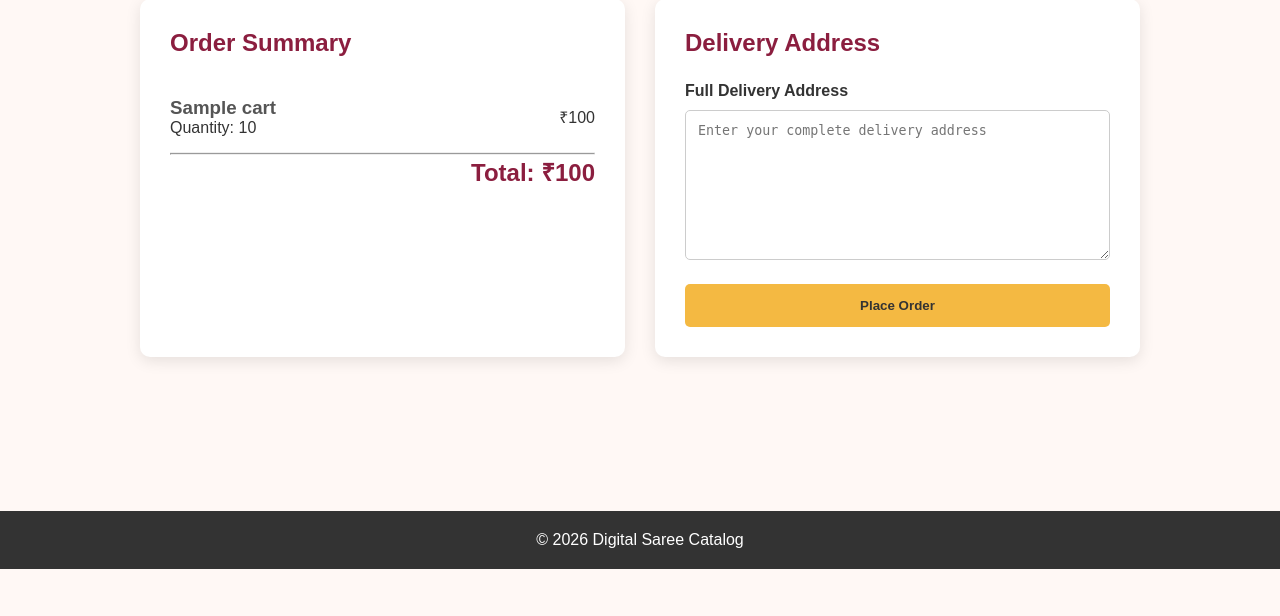
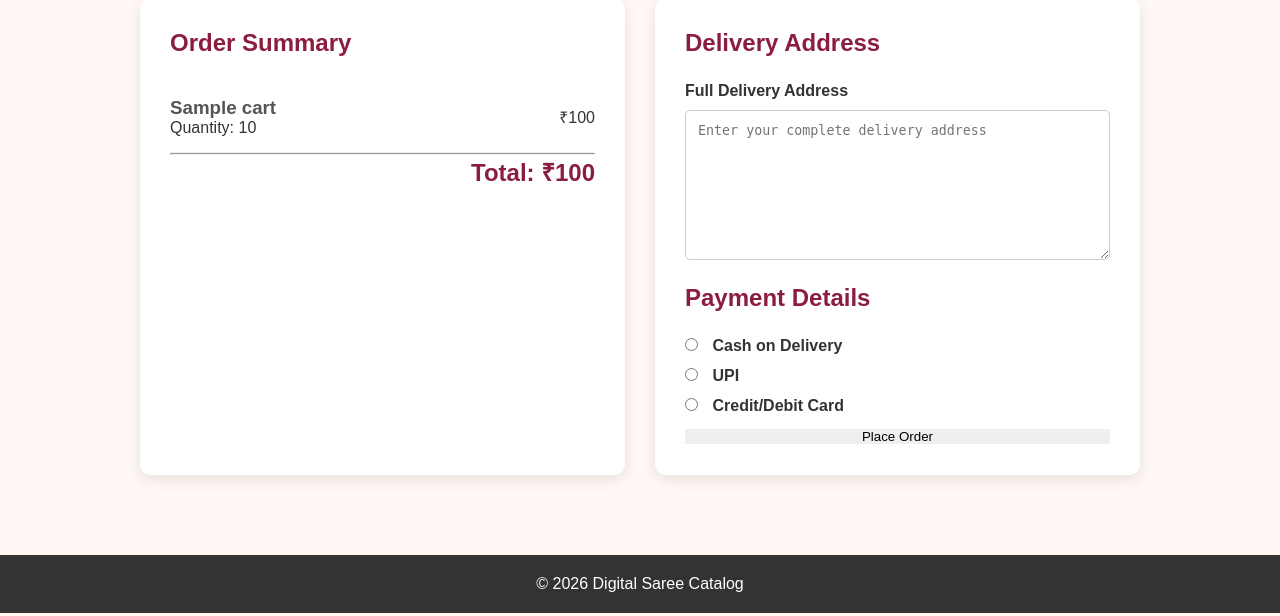
Before and after one commit to Navya1919Sri/Digital-Saree-Catalog-And-Online-Mangement-System, a Flask app: page /checkout in a window 1280 px wide. Shown: the part 184-800 px from the top of the page. Run offline with Flask 3, Linux system fonts and the light colour scheme; a user stored in the database is signed in; tables that the repository leaves empty hold one stand-in row (values such as "Sample post"); a database or web service that is not in the repository returns one stand-in record (values such as "Sample title"); some libraries are stand-ins or nearby versions.

Commit message:
updated all files

```diff
--- a/app.py
+++ b/app.py
@@ -362,14 +362,15 @@ def remove_from_cart(cart_id):
 # -----------------------------
 # CHECKOUT
 # -----------------------------
+# -----------------------------
+# CHECKOUT
+# -----------------------------
 @app.route("/checkout", methods=["GET", "POST"])
 def checkout():
     if "user_id" not in session:
         return redirect(url_for("login"))
-
     connection = get_db_connection()
     cursor = connection.cursor(cursor_factory=RealDictCursor)
-
     cursor.execute("""
         SELECT
             cart.id,
@@ -385,46 +386,38 @@ def checkout():
     """, (
         session["user_id"],
     ))
-
     cart_items = cursor.fetchall()
-
     if not cart_items:
         cursor.close()
         connection.close()
         return redirect(url_for("cart"))
-
     total = 0
-
     for item in cart_items:
         total += item["price"] * item["quantity"]
-
     if request.method == "POST":
         delivery_address = request.form["address"]
-
+        payment_method = request.form["payment_method"]
         for item in cart_items:
             if item["quantity"] > item["stock"]:
                 cursor.close()
                 connection.close()
-
                 return (
                     f"Not enough stock available for "
                     f"{item['name']}"
                 )
-
         cursor.execute("""
             INSERT INTO orders
-            (user_id, total_amount, status, delivery_address)
-            VALUES (%s, %s, %s, %s)
+            (user_id, total_amount, status, delivery_address, payment_method)
+            VALUES (%s, %s, %s, %s, %s)
             RETURNING id
         """, (
             session["user_id"],
             total,
             "Pending",
-            delivery_address
+            delivery_address,
+            payment_method
         ))
-
         order_id = cursor.fetchone()["id"]
-
         for item in cart_items:
             cursor.execute("""
                 INSERT INTO order_items
@@ -436,7 +429,6 @@ def checkout():
                 item["quantity"],
                 item["price"]
             ))
-
             cursor.execute("""
                 UPDATE sarees
                 SET stock = stock - %s
@@ -445,7 +437,6 @@ def checkout():
                 item["quantity"],
                 item["saree_id"]
             ))
-
         cursor.execute("""
             DELETE FROM cart
             WHERE user_id = %s
@@ -464,16 +455,13 @@ def checkout():
                 order_id=order_id
             )
         )
-
     cursor.close()
     connection.close()
-
     return render_template(
         "checkout.html",
         cart_items=cart_items,
         total=total
     )
-
 # -----------------------------
 # ORDER SUCCESS
 # -----------------------------
--- a/static/css/style.css
+++ b/static/css/style.css
@@ -1446,3 +1446,11 @@ footer {
 .btn-cart:hover {
     background-color: #27ae60;
 }
+.payment-option {
+    margin: 12px 0;
+    font-size: 16px;
+}
+
+.payment-option input {
+    margin-right: 10px;
+}
--- a/templates/checkout.html
+++ b/templates/checkout.html
@@ -52,23 +52,33 @@ Checkout - Digital Saree
 
             <form method="POST">
 
-                <label>
-                    Full Delivery Address
-                </label>
+               <label>Full Delivery Address</label>
+                <textarea name="address" placeholder="Enter your complete delivery address" required></textarea>
 
-                <textarea
-                    name="address"
-                    required
-                    placeholder="Enter your complete delivery address"
-                ></textarea>
+                <h2>Payment Details</h2>
 
-                <button
-                    type="submit"
-                    class="btn"
-                >
-                    Place Order
-                </button>
+                <div class="payment-option">
+                    <label>
+                        <input type="radio" name="payment_method" value="Cash on Delivery" required>
+                        Cash on Delivery
+                    </label>
+                </div>
 
+                <div class="payment-option">
+                    <label>
+                        <input type="radio" name="payment_method" value="UPI">
+                        UPI
+                    </label>
+                </div>
+
+                <div class="payment-option">
+                    <label>
+                        <input type="radio" name="payment_method" value="Credit/Debit Card">
+                        Credit/Debit Card
+                    </label>
+                </div>
+
+                <button type="submit">Place Order</button>
             </form>
 
         </div>
```
